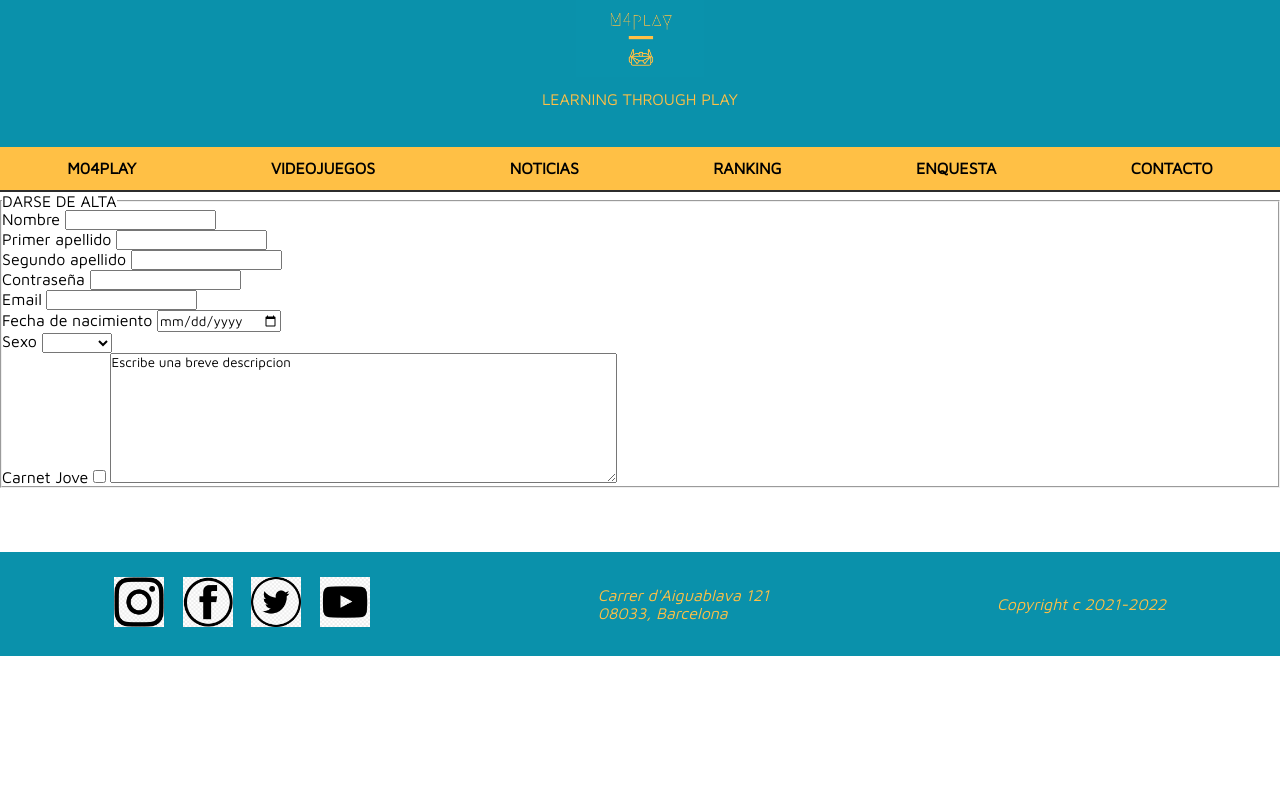
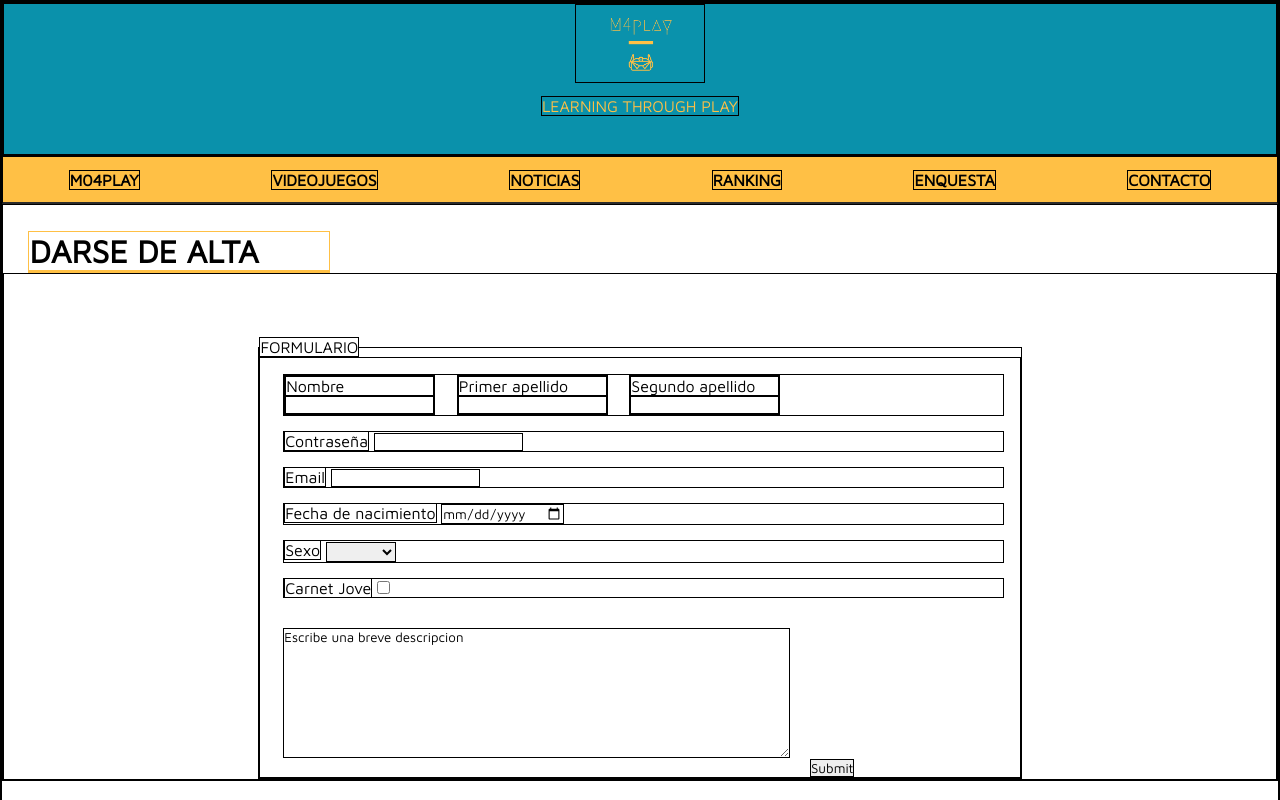
Before and after one commit to Carlos7e6/GomezCarlos, a plain HTML site: page contacto.html in a window 1280 px wide. Shown: the top 800 px of the page. Drawn offline with Linux system fonts and the light colour scheme.

Commit message:
ESTRUCTURE FORM

```diff
--- a/contacto.css
+++ b/contacto.css
@@ -0,0 +1,38 @@
+*{
+    border:1px black solid;
+}
+
+form{
+    display: flex;
+}
+
+h3{
+    width:300px;
+}
+fieldset{
+    margin-top: 5%;
+    margin-left: 20%;
+    margin-right: 20%;
+    width: 60%;
+
+}
+
+.user_name{
+
+    display: flex;
+}
+
+.user_name div{
+
+
+    display: flex;
+    flex-direction: column;
+}
+
+.user_name div ~ div{
+    margin-left: 3%;
+}
+.parts{
+    margin: 2%;
+    margin-left: 3%;
+}
--- a/contacto.html
+++ b/contacto.html
@@ -8,8 +8,8 @@
     <title>M04PLAY</title>
     <link rel="stylesheet" href="header.css">
     <link rel="stylesheet" href="footer.css">
+    <link rel="stylesheet" href="fuentes.css">
     <link rel="stylesheet" href="contacto.css">
-    <link rel="stylesheet" href="fuentes.css">
     <link rel="preconnect" href="https://fonts.googleapis.com">
     <link rel="preconnect" href="https://fonts.gstatic.com" crossorigin>
     <link href="https://fonts.googleapis.com/css2?family=Maven+Pro&display=swap" rel="stylesheet">
@@ -35,10 +35,12 @@
     </nav>
 
     <main>
-        <form action="/action_page.php">
+        <h3>DARSE DE ALTA</h3>
+        <form action="/action_page.php" method="get">
             <fieldset>
-                <legend>DARSE DE ALTA</legend>
-                <div class="user_name">
+                <legend>FORMULARIO</legend>
+                <div>
+                    <div class= "user_name parts">
                         <div>
                             <label for="nombre">Nombre</label>
                             <input type="text" id="nombre" name="titulo">
@@ -52,26 +54,35 @@
                             <input type="text" id="segundo_apellido" name="segundo_apellido">
                         </div>
                     </div>
-                <div>
+                    <div class="parts">
                         <label for="pwd">Contraseña</label>
                         <input type="password" id="pwd" name="pwd">
                     </div>
-                <div>
+                    <div class="parts">
                         <label for="email">Email</label>
                         <input type="email" id="email" name="email">
                     </div>
+                    <div class="parts">
                         <label for="date">Fecha de nacimiento</label>
                         <input type="date" id="date" name="date">
-                <div><label for="sexo">Sexo</label>
+                    </div>
+
+                    <div class="parts">
+                        <label for="sexo">Sexo</label>
                         <select id="sexo">
                             <option label="" value=""></option>
                             <option label="Mujer" value="mujer"></option>
                             <option label="Hombre" value="hombre"></option>
                         </select>
                     </div>
+                    <div class="parts">
                         <label for="carnet">Carnet Jove</label>
                         <input type="checkbox" id="carnet" name="carnet">
-                <textarea rows="8" cols="70" name="sinopsis">Escribe una breve descripcion</textarea>
+                    </div>
+                    <textarea class="parts" rows="8" cols="70" name="sinopsis">Escribe una breve descripcion</textarea>
+                    <input type="submit" value="Submit">
+                </div>
+
             </fieldset>
         </form>
     </main>
```
Lines whose indentation alone changed are shown as unchanged.
